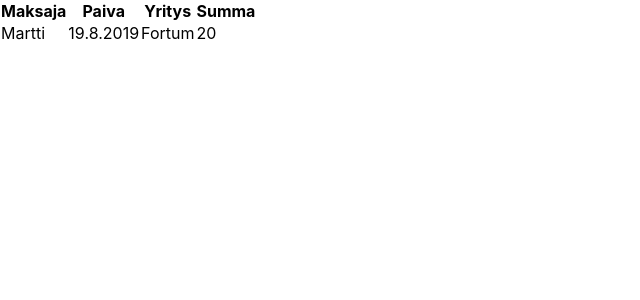
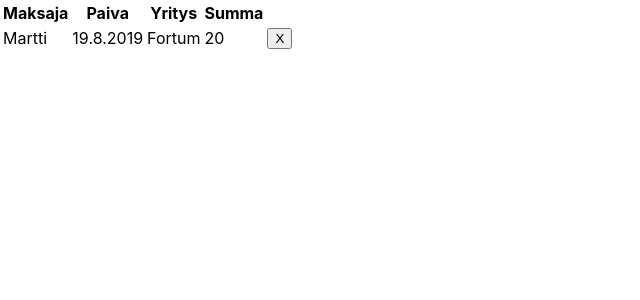
Before and after one commit to vruokon/soj_ryhmatyo_react, a React (Create React App) app: page / in a window 1280 px wide. Shown: the top 300 px of the page, without its empty margins (0-640 px from the left). Built offline with nearby package versions, Linux system fonts and the light colour scheme.

Commit message:
lisäsin rivin poisto napin

```diff
--- a/src/App.js
+++ b/src/App.js
@@ -18,12 +18,22 @@ class App extends Component {
     headerInfo: ["Maksaja", "Paiva", "Yritys", "Summa"]
   };
 
+  removeCharacter = index => {
+    const { maksuInfo } = this.state;
+
+    this.setState({
+      maksuInfo: maksuInfo.filter((character, i) => {
+        return i !== index;
+      })
+    });
+  };
+
   render() {
     const { maksuInfo, headerInfo } = this.state;
 
     return (
       <div className="container">
-        <Table maksuInfo={maksuInfo} headerInfo={headerInfo} />
+        <Table maksuInfo={maksuInfo} headerInfo={headerInfo} removeCharacter={this.removeCharacter} />
       </div>
     );
   }
--- a/src/components/Table.js
+++ b/src/components/Table.js
@@ -2,11 +2,13 @@ import React, { Component } from "react";
 
 const TableHeader = props => {
   return (
-    <tr key={"header"}>
-      {props.headerInfo.map((header, i) => (
-        <th key={i}>{header}</th>
-      ))}
-    </tr>
+    <thead>
+      <tr key={"header"}>
+        {props.headerInfo.map((header, i) => (
+          <th key={i}>{header}</th>
+        ))}
+      </tr>
+    </thead>
   );
 };
 
@@ -18,6 +20,9 @@ const TableBody = props => {
         <td>{row.paiva}</td>
         <td>{row.yritys}</td>
         <td>{row.summa}</td>
+        <td>
+          <button onClick={() => props.removeCharacter(i)}>X</button>
+        </td>
       </tr>
     );
   });
@@ -26,12 +31,12 @@ const TableBody = props => {
 
 class Table extends Component {
   render() {
-    const { maksuInfo, headerInfo } = this.props;
+    const { maksuInfo, headerInfo, removeCharacter } = this.props;
     return (
-      <div>
+      <table>
         <TableHeader headerInfo={headerInfo} />
-        <TableBody maksuInfo={maksuInfo} />
-      </div>
+        <TableBody maksuInfo={maksuInfo} removeCharacter={removeCharacter} />
+      </table>
     );
   }
 }
```
